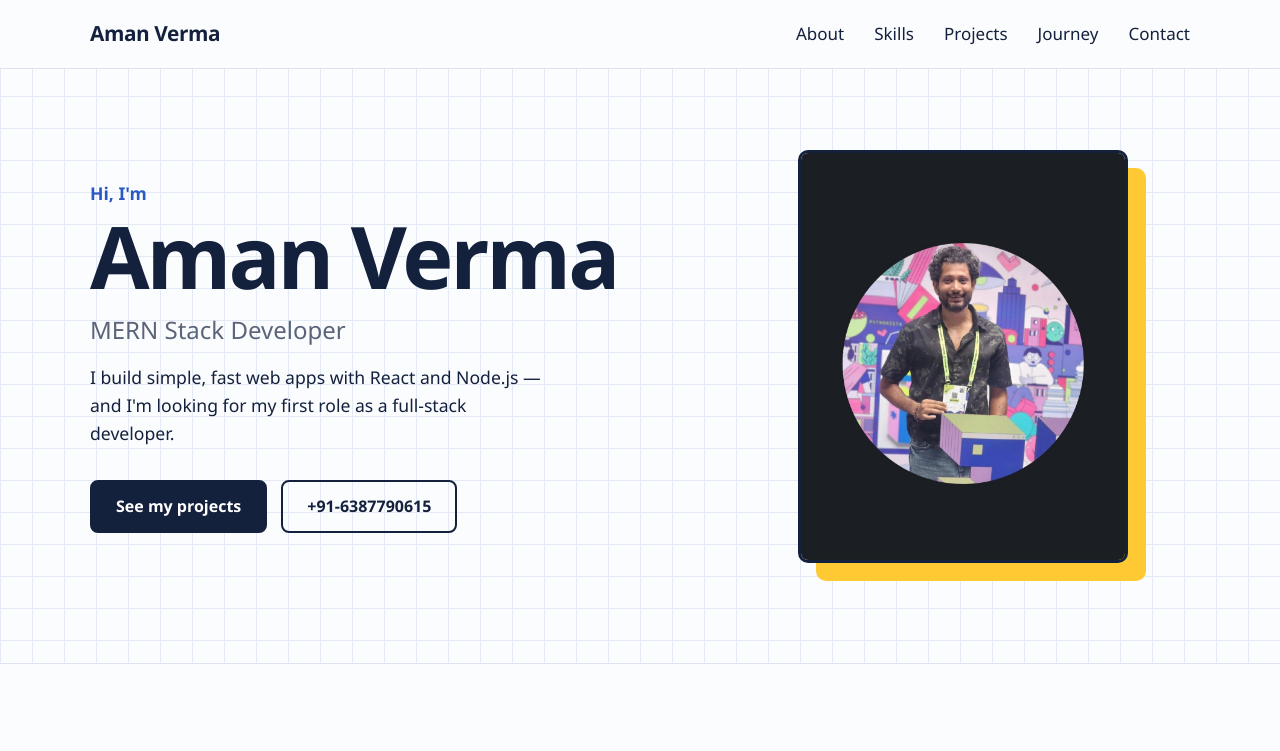
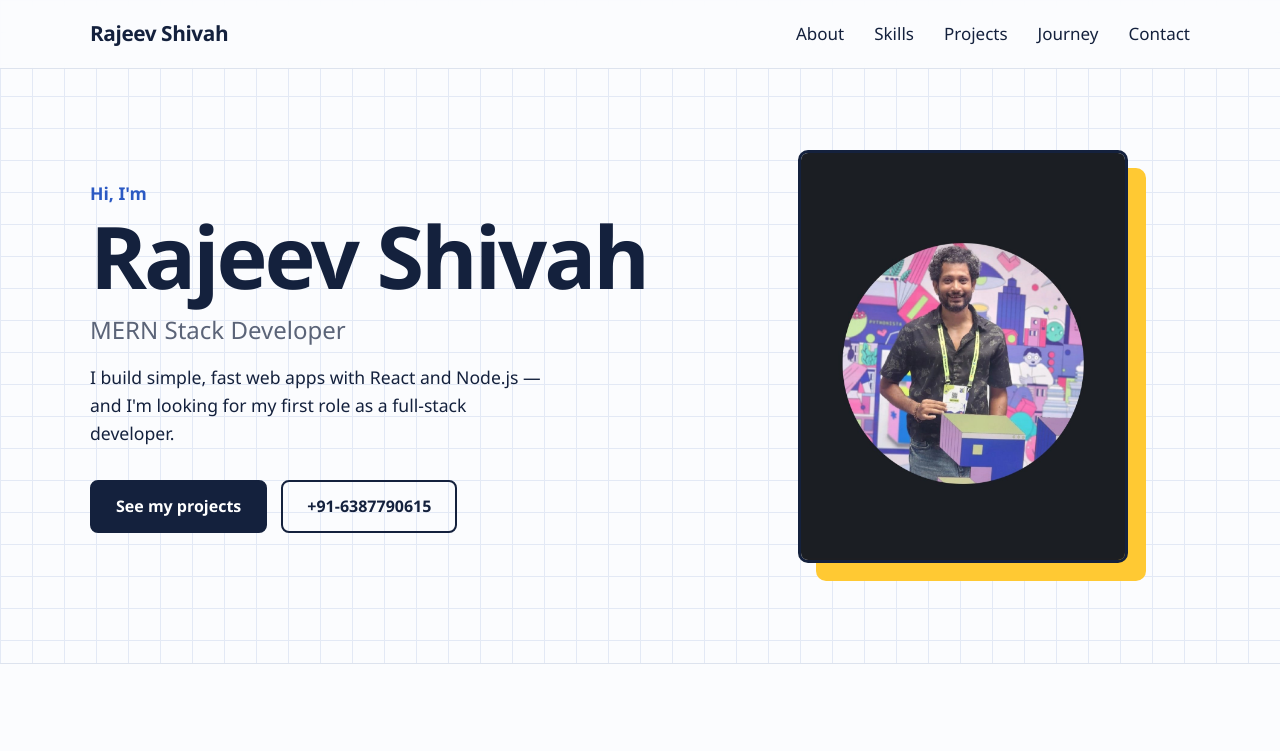
Before and after one commit to minicimextech/portfolio, a React (Vite) app in the folder client/: page / in a window 1280 px wide. Shown: the top 751 px of the page. Built offline with nearby package versions, Linux system fonts and the light colour scheme.

Commit message:
modified data.js

```diff
--- a/client/src/data.js
+++ b/client/src/data.js
@@ -2,7 +2,7 @@
 // Later (Class 10) this data will come from MongoDB instead.
 // We use "_id" because MongoDB gives every item an _id.
 export const profile = {
-  name: "Aman Verma",
+  name: "Rajeev Shivah",
   title: "MERN Stack Developer",
   tagline:
     "I build simple, fast web apps with React and Node.js — " +
@@ -13,10 +13,10 @@ export const profile = {
     "and I've spent the last year building projects with the MERN stack.",
   photo: "/profile.jpeg",
   resumeUrl: "#",
-  email: "aman@example.com",
+  email: "rajeevsivah@gmail.com",
   location: "Varanasi, India",
-  github: "https://github.com/amanverma",
-  linkedin: "https://linkedin.com/in/amanverma",
+  github: "https://github.com/rajeevshivah",
+  linkedin: "https://linkedin.com/in/rajeevshivah",
 };
 export const skills = [
   { _id: "1", name: "HTML", category: "Frontend" },
```
